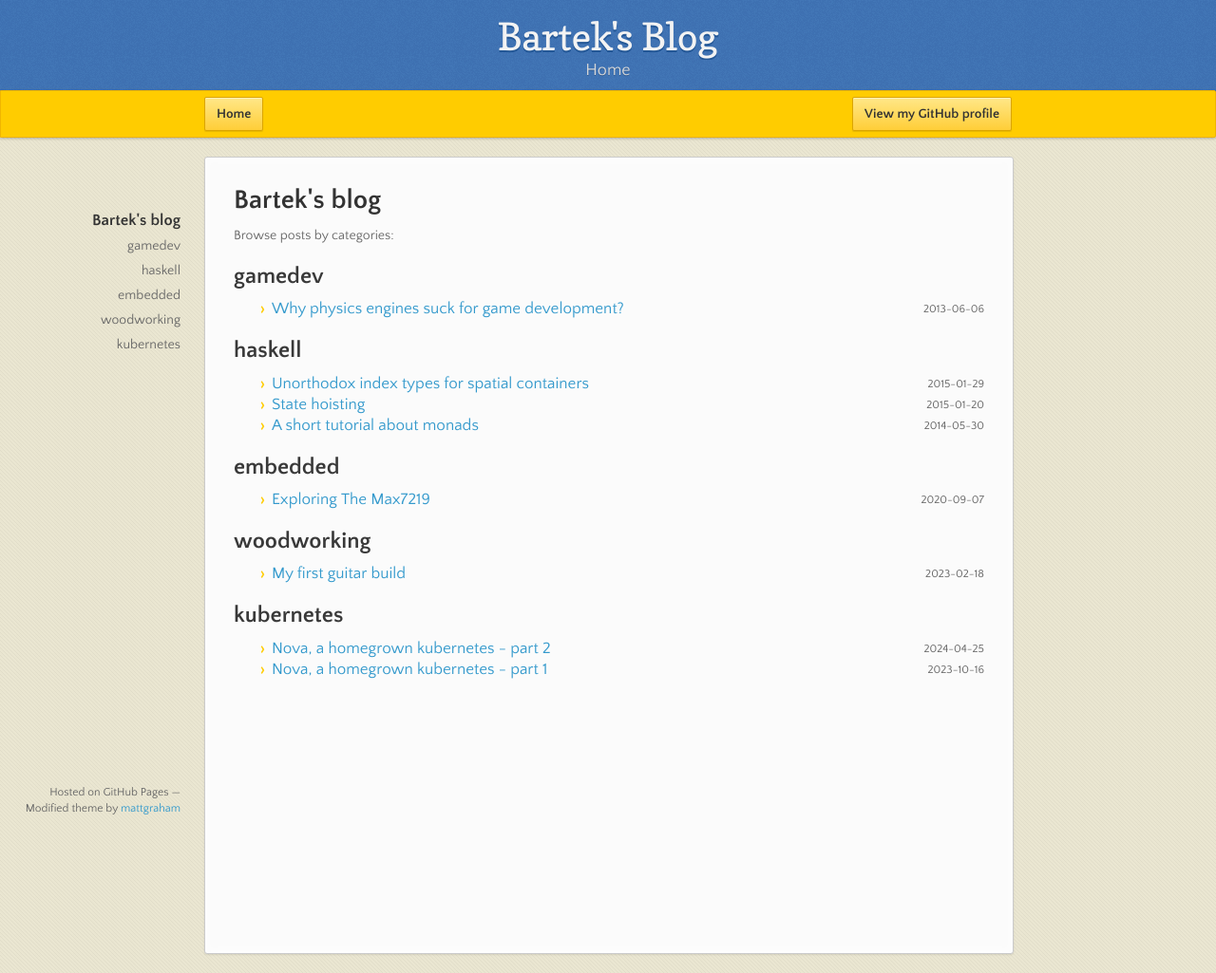
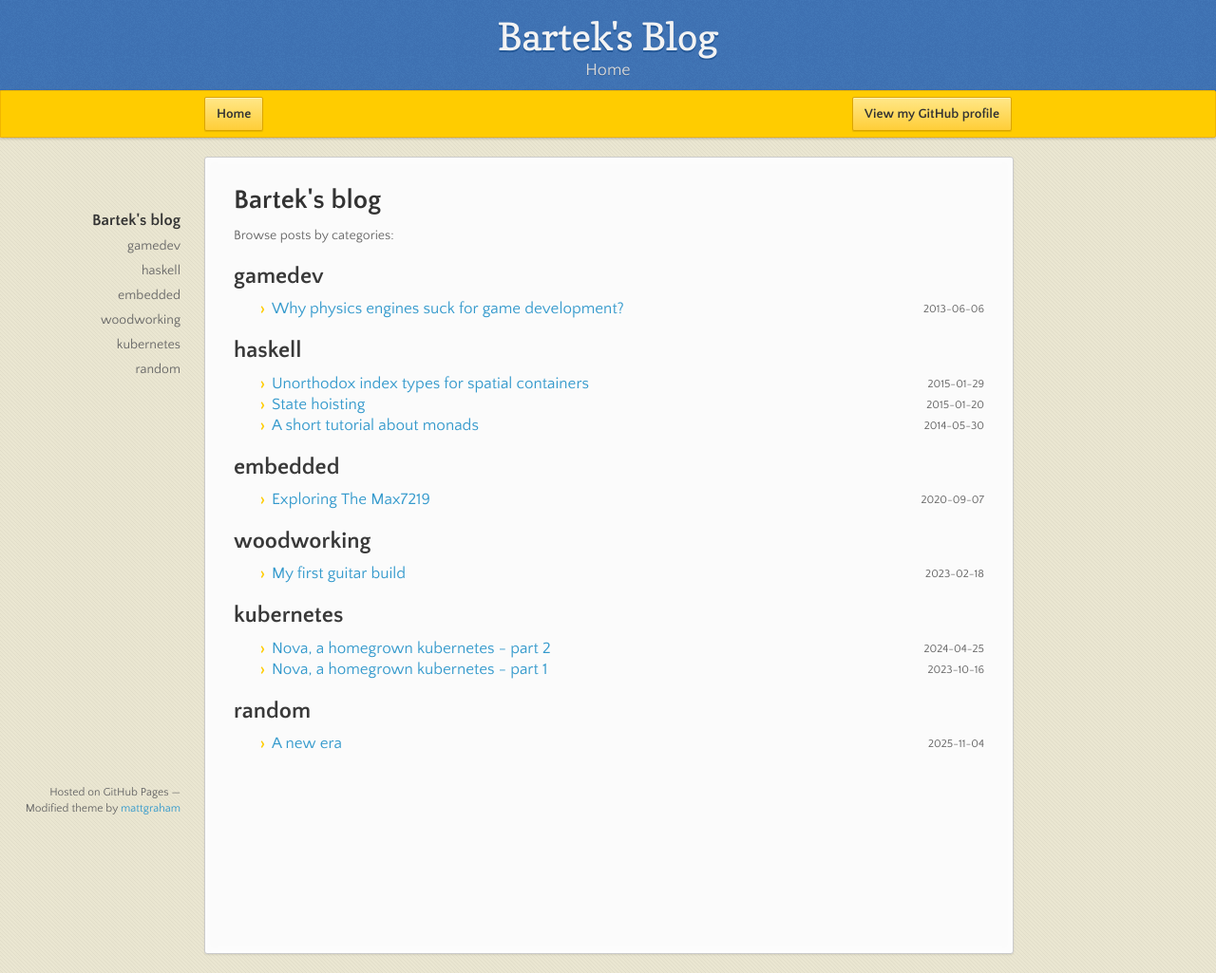
Before and after one commit to bananu7/bananu7.github.com, a Jekyll site: the page built from index.html, in a window 1280 px wide. Shown: the whole page at 95% size. Built offline with Jekyll 4.4.1, drawn with Linux system fonts in a browser that asks for light colours; nearby versions of some CDN libraries.

Commit message:
Fix missing category

```diff
--- a/_posts/random/2025-11-04-a-new-era.md
+++ b/_posts/random/2025-11-04-a-new-era.md
@@ -2,6 +2,8 @@
 published: true
 date: 2025-11-04
 title: A new era
+categories:
+- random
 ---
 Hi!
 I've decided to try the blogging thing again. This time though, I'll radically lower my expectations and ambitions. I've realized that my perfectionism that pushed me to create the best content has been preventing me from creating any content at all.
```
